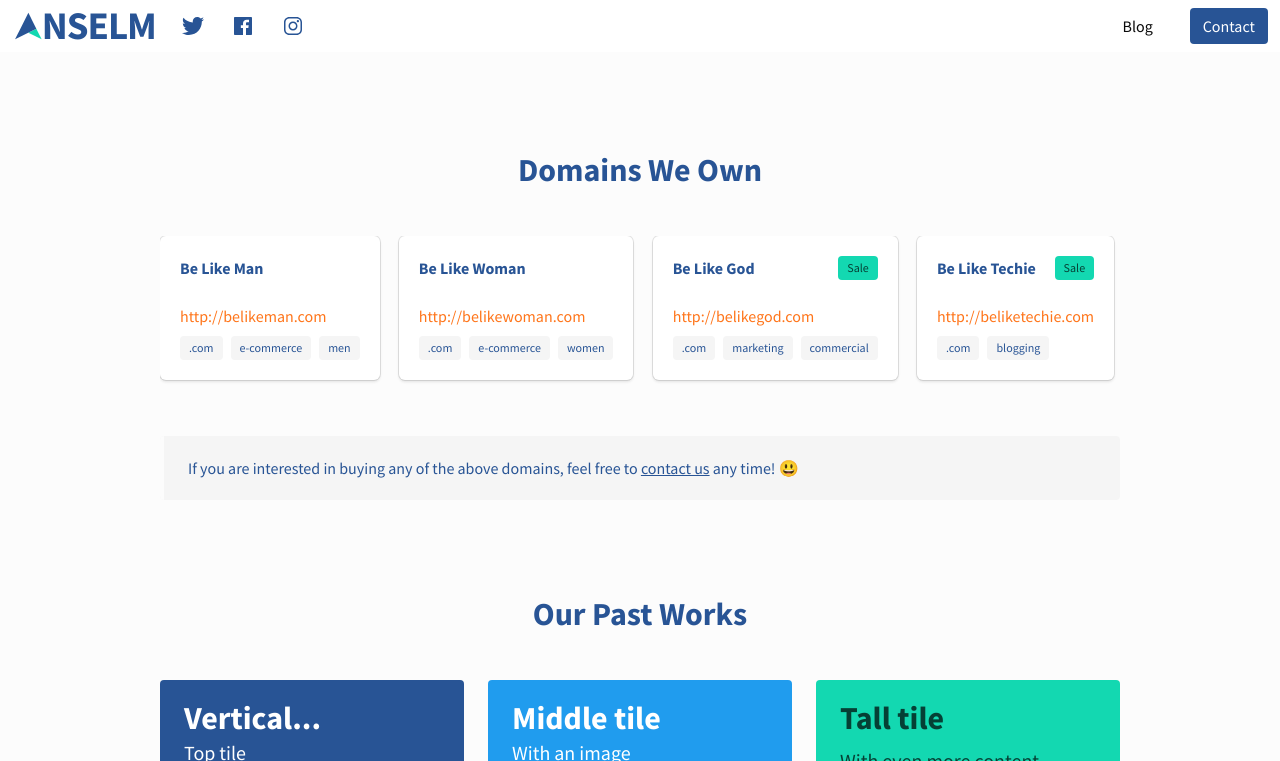
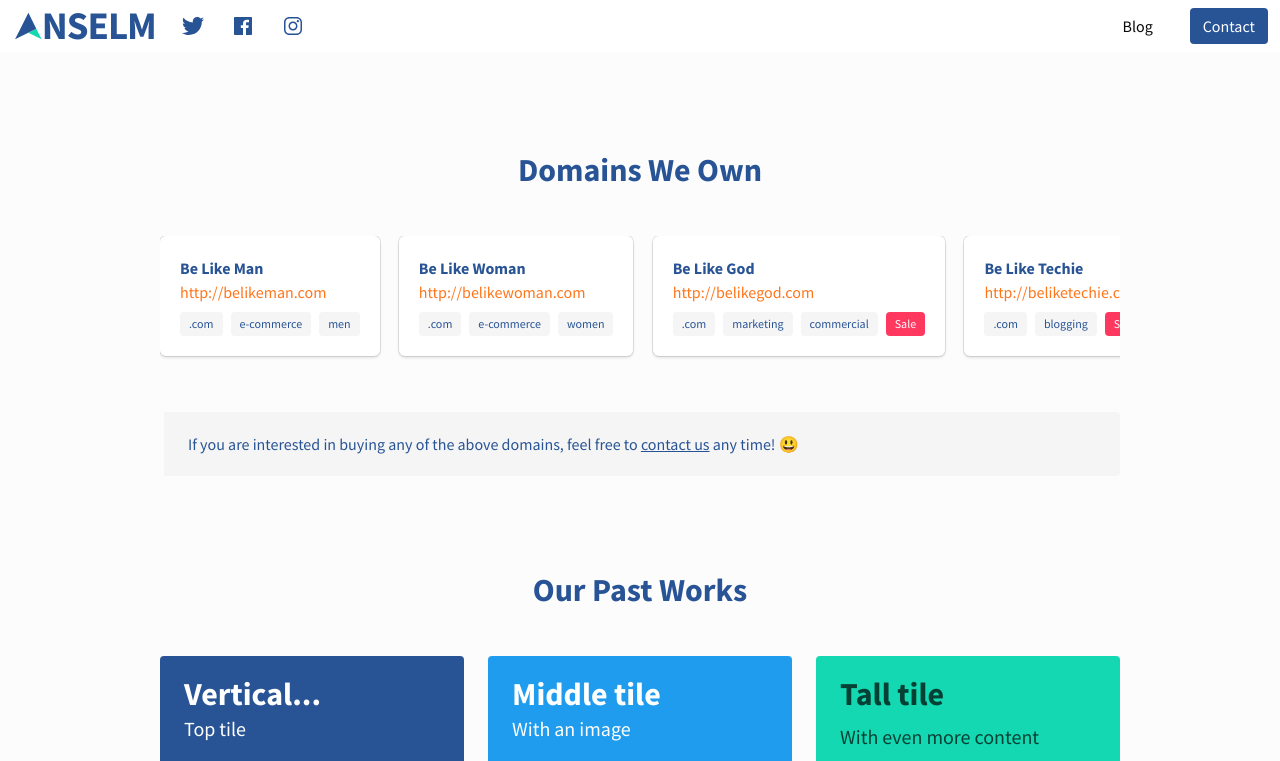
Before and after one commit to anselmbros/anselmbros.github.io, a Jekyll site: the page built from index.md, in a window 1280 px wide and 900 px high, scrolled down 2388 px, cut to the strip 0-761 px from the top of the window. Built offline with Jekyll 4.4.1, drawn with Linux system fonts in a browser that asks for light colours; our own code applies the rules of GitHub Pages for plain Markdown files; some of the changed text lies outside the part shown.

Commit message:
Updated footer & buy tag position in domain card

```diff
--- a/_includes/card-domain.html
+++ b/_includes/card-domain.html
@@ -1,21 +1,6 @@
 <div class="box card--domain is-inline-block">
     <div class="content">
-        <div class="level">
-            <div class="level-left">
-                <div class="level-item">
-                    <strong>{{ include.domain.name }}</strong> <br />
-                </div>
-            </div>
-            {% if include.domain.buy %}
-            <div class="level-right">
-                <div class="level-item">
-                    <div class="tag is-success">
-                        Sale
-                    </div>
-                </div>
-            </div>
-            {% endif %}
-        </div>
+        <strong>{{ include.domain.name }}</strong> <br />
         <div class="card__url--domain">
             <a href="{{ include.domain.url }}">{{ include.domain.url }}</a>
         </div>
@@ -23,6 +8,9 @@
             {% for tag in include.domain.tags %}
             <div class="tag">{{ tag }}</div>
             {% endfor %}
+            {% if include.domain.buy %}
+            <div class="tag is-danger">Sale</div>
+            {% endif %}
         </div>
     </div>
 </div>
--- a/_includes/footer.html
+++ b/_includes/footer.html
@@ -1,9 +1,7 @@
 <footer class="footer">
     <div class="content has-text-centered">
         <p>
-            The source code is licensed <a href="http://opensource.org/licenses/mit-license.php">MIT</a>. The website
-            content
-            is licensed <a href="http://creativecommons.org/licenses/by-nc-sa/4.0/">CC BY NC SA 4.0</a>.
+            Anselm ©️ 2019
         </p>
     </div>
 </footer>
```
